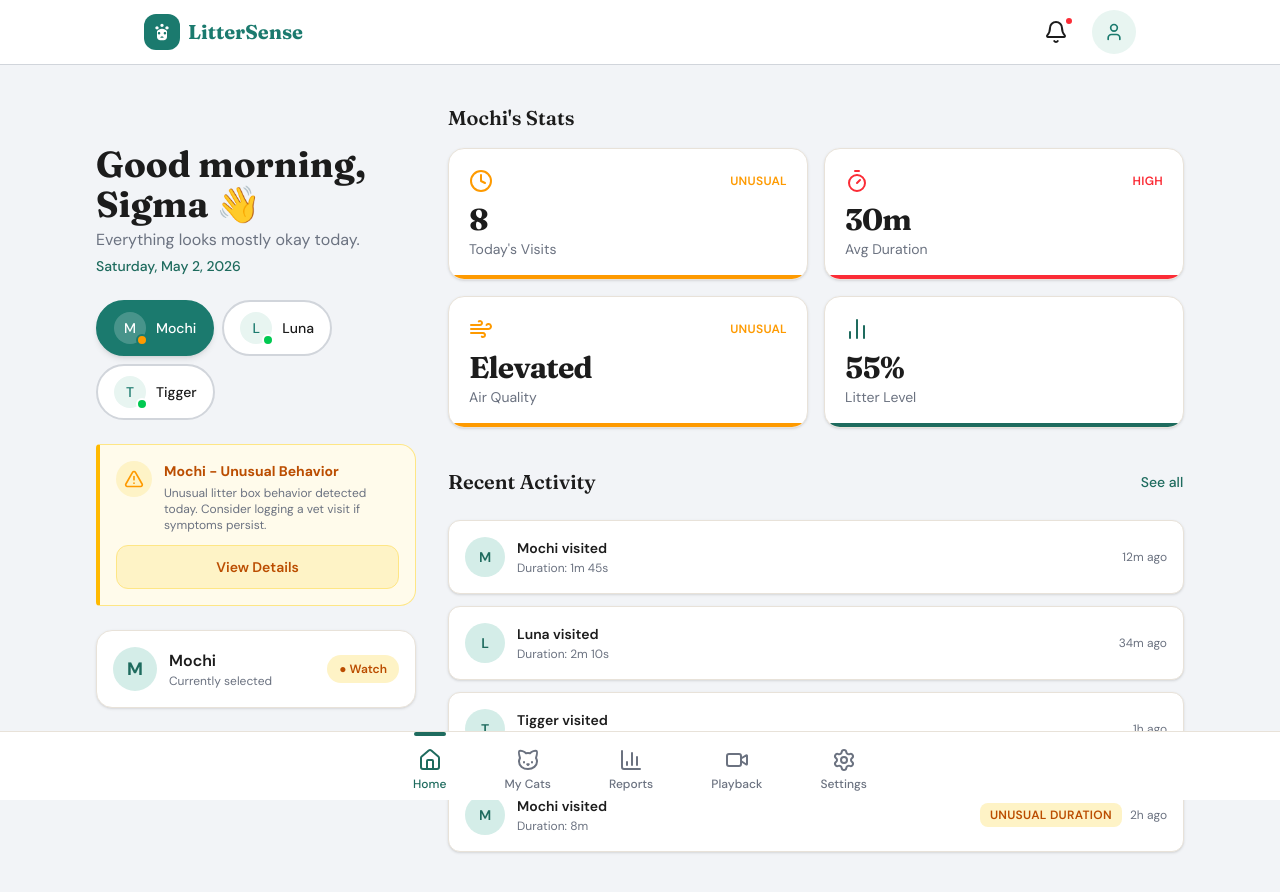
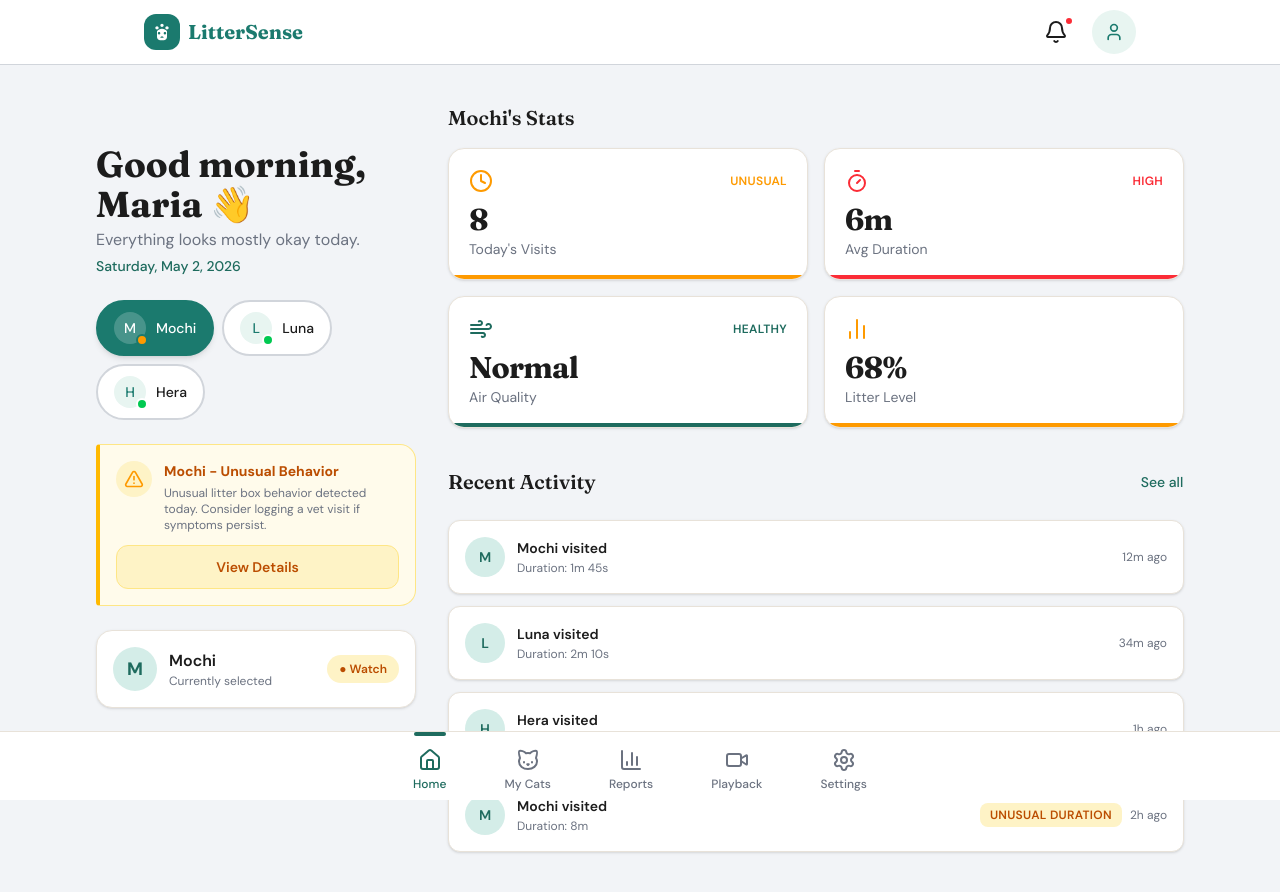
Before and after one commit to John-Orlie-Mascardo/LitterSense-CSP-WebApp, a Next.js app: page /dashboard in a window 1280 px wide. Shown: the top 892 px of the page. Built offline with nearby package versions, Linux system fonts and the light colour scheme.

Commit message:
fix: strip framer-motion animations from ActivityItem and StatCard components

```diff
--- a/app/dashboard/page.tsx
+++ b/app/dashboard/page.tsx
@@ -13,7 +13,6 @@
 "use client";
 
 import { useState, useMemo } from "react";
-import { motion, AnimatePresence } from "framer-motion";
 import { Clock, Timer, Wind, BarChart2, AlertTriangle } from "lucide-react";
 import { TopBar } from "@/components/layout/TopBar";
 import { BottomNav } from "@/components/layout/BottomNav";
@@ -47,10 +46,14 @@ const formatDate = () => {
 
 const getAirQualityStatus = (quality: string) => {
   switch (quality) {
-    case "Normal": return "healthy";
-    case "Elevated": return "watch";
-    case "Poor": return "alert";
-    default: return "normal" as const;
+    case "Normal":
+      return "healthy";
+    case "Elevated":
+      return "watch";
+    case "Poor":
+      return "alert";
+    default:
+      return "normal" as const;
   }
 };
 
@@ -95,8 +98,14 @@ export default function DashboardPage() {
   const selectedCat = useMemo(() => getCatById(selectedCatId), [selectedCatId]);
   const stats = useMemo(() => mockStats[selectedCatId], [selectedCatId]);
 
-  const hasAnomaly = useMemo(() => mockCats.some((cat) => cat.status !== "healthy"), []);
-  const alertCat = useMemo(() => mockCats.find((cat) => cat.status !== "healthy"), []);
+  const hasAnomaly = useMemo(
+    () => mockCats.some((cat) => cat.status !== "healthy"),
+    [],
+  );
+  const alertCat = useMemo(
+    () => mockCats.find((cat) => cat.status !== "healthy"),
+    [],
+  );
 
   const greeting = getGreeting();
   const todayDate = formatDate();
@@ -106,35 +115,73 @@ export default function DashboardPage() {
       <TopBar />
 
       <main className="pt-20 px-4 sm:px-6 lg:px-8 max-w-6xl mx-auto">
-        {/* Desktop two-column layout */}
+        {isEmpty ? (
+          /* ── EMPTY STATE ── */
+          <section className="flex flex-col items-center justify-center text-center py-20">
+            <div className="w-48 h-48 bg-[#E8F5F1] rounded-3xl flex items-center justify-center mb-8">
+              <svg
+                viewBox="0 0 24 24"
+                className="w-20 h-20 text-[#1B7A6E]/40"
+                fill="currentColor"
+              >
+                <path d="M12 2C10.9 2 10 2.9 10 4C10 5.1 10.9 6 12 6C13.1 6 14 5.1 14 4C14 2.9 13.1 2 12 2ZM6 5C4.9 5 4 5.9 4 7C4 8.1 4.9 9 6 9C7.1 9 8 8.1 8 7C8 5.9 7.1 5 6 5ZM18 5C16.9 5 16 5.9 16 7C16 8.1 16.9 9 18 9C19.1 9 20 8.1 20 7C20 5.9 19.1 5 18 5ZM12 8C9.5 8 7.2 9.2 6 11.2V18C6 20.2 7.8 22 10 22H14C16.2 22 18 20.2 18 18V11.2C16.8 9.2 14.5 8 12 8ZM8.5 12C9.3 12 10 12.7 10 13.5C10 14.3 9.3 15 8.5 15C7.7 15 7 14.3 7 13.5C7 12.7 7.7 12 8.5 12ZM15.5 12C16.3 12 17 12.7 17 13.5C17 14.3 16.3 15 15.5 15C14.7 15 14 14.3 14 13.5C14 12.7 14.7 12 15.5 12ZM12 17C13.1 17 14 17.9 14 19H10C10 17.9 10.9 17 12 17Z" />
+              </svg>
+            </div>
+            <h1 className="font-display text-2xl font-bold text-litter-text mb-2">
+              Hello, welcome!
+            </h1>
+            <p className="text-litter-muted text-sm mb-2">
+              Ready to start tracking your cat&apos;s health?
+            </p>
+            <h2 className="font-bold text-xl text-litter-text mb-3 mt-8">
+              No cats registered yet
+            </h2>
+            <p className="text-litter-muted text-sm leading-relaxed max-w-xs mb-8">
+              Keep track of your furry friend&apos;s health, bathroom habits,
+              and weight trends by adding them to your dashboard.
+            </p>
+            <button
+              onClick={() => (window.location.href = "/dashboard/cats")}
+              className="w-full max-w-xs py-4 bg-litter-primary text-white font-semibold rounded-xl shadow-lg hover:shadow-xl transition-all flex items-center justify-center gap-2"
+            >
+              <svg
+                className="w-5 h-5"
+                fill="none"
+                viewBox="0 0 24 24"
+                stroke="currentColor"
+                strokeWidth={2}
+              >
+                <path
+                  strokeLinecap="round"
+                  strokeLinejoin="round"
+                  d="M12 4v16m8-8H4"
+                />
+              </svg>
+              Add your first cat
+            </button>
+          </section>
+        ) : (
+          /* ── NORMAL / ANOMALY STATE ── */
           <div className="lg:grid lg:grid-cols-[320px_1fr] lg:gap-8 lg:items-start">
-
             {/* ── LEFT COLUMN: Greeting + Cat Selector + Alert ── */}
             <div className="lg:sticky lg:top-24 lg:pt-6">
-
               {/* Greeting Section */}
-            <motion.section
-              initial={{ opacity: 0, y: 20 }}
-              animate={{ opacity: 1, y: 0 }}
-              transition={{ duration: 0.5 }}
-              className="mb-6 pt-6"
-            >
+              <section className="mb-6 pt-6">
                 <h1 className="font-display text-2xl sm:text-3xl lg:text-4xl font-bold text-litter-text mb-1">
-                {greeting}, Sigma <span className="inline-block">👋</span>
+                  {greeting}, Maria <span className="inline-block">👋</span>
                 </h1>
                 <p className="text-litter-muted text-sm sm:text-base">
-                {hasAnomaly ? "Everything looks mostly okay today." : "Here\u2019s how your cats are doing today."}
+                  {hasAnomaly
+                    ? "Everything looks mostly okay today."
+                    : "Here\u2019s how your cats are doing today."}
                 </p>
-              <p className="text-litter-primary text-xs sm:text-sm font-medium mt-1">{todayDate}</p>
-            </motion.section>
+                <p className="text-litter-primary text-xs sm:text-sm font-medium mt-1">
+                  {todayDate}
+                </p>
+              </section>
 
               {/* Cat Selector */}
-            <motion.section
-              initial={{ opacity: 0, y: 20 }}
-              animate={{ opacity: 1, y: 0 }}
-              transition={{ duration: 0.5, delay: 0.1 }}
-              className="mb-6"
-            >
+              <section className="mb-6">
                 <div className="flex flex-wrap gap-2">
                   {mockCats.map((cat) => (
                     <CatChip
@@ -145,19 +192,12 @@ export default function DashboardPage() {
                     />
                   ))}
                 </div>
-            </motion.section>
+              </section>
 
               {/* Health Alert Banner */}
-            <AnimatePresence>
               {showAlertBanner && hasAnomaly && alertCat && (
-                <motion.div
-                  initial={{ opacity: 0, height: 0 }}
-                  animate={{ opacity: 1, height: "auto" }}
-                  exit={{ opacity: 0, height: 0 }}
-                  transition={{ duration: 0.3 }}
-                  className="overflow-hidden"
-                >
-                  <div className="bg-amber-50 border border-amber-200 border-l-4 border-l-amber-400 rounded-r-2xl rounded-l-sm p-4 mb-6">
+                <div className="overflow-hidden mb-6">
+                  <div className="bg-amber-50 border border-amber-200 border-l-4 border-l-amber-400 rounded-r-2xl rounded-l-sm p-4">
                     <div className="flex items-start gap-3 mb-3">
                       <div className="p-2 bg-amber-100 rounded-full shrink-0">
                         <AlertTriangle className="w-5 h-5 text-amber-500" />
@@ -167,7 +207,8 @@ export default function DashboardPage() {
                           {alertCat.name} - Unusual Behavior
                         </p>
                         <p className="text-litter-muted text-xs mt-1">
-                          Unusual litter box behavior detected today. Consider logging a vet visit if symptoms persist.
+                          Unusual litter box behavior detected today. Consider
+                          logging a vet visit if symptoms persist.
                         </p>
                       </div>
                     </div>
@@ -178,24 +219,22 @@ export default function DashboardPage() {
                       View Details
                     </button>
                   </div>
-                </motion.div>
+                </div>
               )}
-            </AnimatePresence>
 
               {/* Selected cat status summary — desktop only */}
-            <motion.div
-              initial={{ opacity: 0, y: 20 }}
-              animate={{ opacity: 1, y: 0 }}
-              transition={{ duration: 0.5, delay: 0.2 }}
-              className="hidden lg:flex items-center justify-between p-4 bg-white rounded-2xl border border-litter-border shadow-sm mb-6"
-            >
+              <div className="hidden lg:flex items-center justify-between p-4 bg-white rounded-2xl border border-litter-border shadow-sm mb-6">
                 <div className="flex items-center gap-3">
                   <div className="w-11 h-11 rounded-full bg-litter-primary-light flex items-center justify-center text-litter-primary font-bold text-lg">
                     {selectedCat?.name.charAt(0).toUpperCase()}
                   </div>
                   <div>
-                  <p className="font-semibold text-litter-text">{selectedCat?.name}</p>
-                  <p className="text-xs text-litter-muted">Currently selected</p>
+                    <p className="font-semibold text-litter-text">
+                      {selectedCat?.name}
+                    </p>
+                    <p className="text-xs text-litter-muted">
+                      Currently selected
+                    </p>
                   </div>
                 </div>
                 <span
@@ -207,21 +246,19 @@ export default function DashboardPage() {
                         : "bg-red-100 text-red-700"
                   }`}
                 >
-                {selectedCat?.status === "healthy" ? "● Healthy" : selectedCat?.status === "watch" ? "● Watch" : "● Alert"}
+                  {selectedCat?.status === "healthy"
+                    ? "● Healthy"
+                    : selectedCat?.status === "watch"
+                      ? "● Watch"
+                      : "● Alert"}
                 </span>
-            </motion.div>
+              </div>
             </div>
 
             {/* ── RIGHT COLUMN: Stats + Activity ── */}
             <div className="lg:pt-6">
-
               {/* Stats Section */}
-            <motion.section
-              initial={{ opacity: 0, y: 20 }}
-              animate={{ opacity: 1, y: 0 }}
-              transition={{ duration: 0.5, delay: 0.2 }}
-              className="mb-8"
-            >
+              <section className="mb-8">
                 <div className="flex items-center justify-between mb-4">
                   <h2 className="font-display text-lg sm:text-xl font-semibold text-litter-text">
                     {selectedCat?.name}&apos;s Stats
@@ -236,7 +273,11 @@ export default function DashboardPage() {
                           : "bg-red-100 text-red-700"
                     }`}
                   >
-                  {selectedCat?.status === "healthy" ? "Healthy" : selectedCat?.status === "watch" ? "Watch" : "Alert"}
+                    {selectedCat?.status === "healthy"
+                      ? "Healthy"
+                      : selectedCat?.status === "watch"
+                        ? "Watch"
+                        : "Alert"}
                   </span>
                 </div>
 
@@ -247,7 +288,6 @@ export default function DashboardPage() {
                     label="Today's Visits"
                     status={getVisitsStatus(stats?.visits ?? 0)}
                     statusLabel={getVisitsLabel(stats?.visits ?? 0)}
-                  delay={0}
                   />
                   <StatCard
                     icon={Timer}
@@ -255,32 +295,31 @@ export default function DashboardPage() {
                     label="Avg Duration"
                     status={getDurationStatus(stats?.avgDuration || "")}
                     statusLabel={getDurationLabel(stats?.avgDuration || "")}
-                  delay={0.1}
                   />
                   <StatCard
                     icon={Wind}
-                  value={stats?.airQuality || "--"}
+                    value={deviceStats.airQuality}
                     label="Air Quality"
-                  status={getAirQualityStatus(stats?.airQuality || "Normal")}
-                  statusLabel={stats?.airQuality === "Normal" ? "Healthy" : stats?.airQuality === "Elevated" ? "Unusual" : "Alert"}
-                  delay={0.2}
+                    status={getAirQualityStatus(deviceStats.airQuality)}
+                    statusLabel={
+                      deviceStats.airQuality === "Normal"
+                        ? "Healthy"
+                        : deviceStats.airQuality === "Elevated"
+                          ? "Unusual"
+                          : "Alert"
+                    }
                   />
                   <StatCard
                     icon={BarChart2}
-                  value={`${stats?.litterLevel ?? "--"}%`}
+                    value={`${deviceStats.litterLevel}%`}
                     label="Litter Level"
-                  status={getLitterLevelStatus(stats?.litterLevel ?? 0)}
-                  delay={0.3}
+                    status={getLitterLevelStatus(deviceStats.litterLevel)}
                   />
                 </div>
-            </motion.section>
+              </section>
 
               {/* Recent Activity Feed */}
-            <motion.section
-              initial={{ opacity: 0, y: 20 }}
-              animate={{ opacity: 1, y: 0 }}
-              transition={{ duration: 0.5, delay: 0.3 }}
-            >
+              <section>
                 <div className="flex items-center justify-between mb-4">
                   <h2 className="font-display text-lg sm:text-xl font-semibold text-litter-text">
                     Recent Activity
@@ -300,13 +339,13 @@ export default function DashboardPage() {
                       duration={activity.duration}
                       anomaly={activity.anomaly}
                       anomalyNote={activity.anomalyNote}
-                    index={index}
                     />
                   ))}
                 </div>
-            </motion.section>
+              </section>
             </div>
           </div>
+        )}
       </main>
 
       <BottomNav />
--- a/components/ui/ActivityItem.tsx
+++ b/components/ui/ActivityItem.tsx
@@ -1,6 +1,5 @@
 "use client";
 
-import { motion } from "framer-motion";
 import { getCatById } from "@/lib/mockData";
 
 interface ActivityItemProps {
@@ -10,7 +9,6 @@ interface ActivityItemProps {
   duration?: string;
   anomaly?: boolean;
   anomalyNote?: string;
-  index?: number;
 }
 
 export function ActivityItem({
@@ -20,17 +18,11 @@ export function ActivityItem({
   duration,
   anomaly = false,
   anomalyNote,
-  index = 0,
 }: ActivityItemProps) {
   const cat = getCatById(catId);
 
   return (
-    <motion.div
-      initial={{ opacity: 0, x: -20 }}
-      animate={{ opacity: 1, x: 0 }}
-      transition={{ duration: 0.3, delay: index * 0.1 }}
-      className="flex items-center gap-3 p-4 bg-white rounded-xl border border-litter-border shadow-sm"
-    >
+    <div className="flex items-center gap-3 p-4 bg-white rounded-xl border border-litter-border shadow-sm">
       {/* Cat Avatar */}
       <div className="w-10 h-10 rounded-full bg-litter-primary-light flex items-center justify-center text-litter-primary font-semibold text-sm shrink-0">
         {cat?.avatar ? (
@@ -63,6 +55,6 @@ export function ActivityItem({
         )}
         <span className="text-litter-muted text-xs">{time}</span>
       </div>
-    </motion.div>
+    </div>
   );
 }
--- a/components/ui/StatCard.tsx
+++ b/components/ui/StatCard.tsx
@@ -13,7 +13,6 @@
 
 "use client";
 
-import { motion } from "framer-motion";
 import { LucideIcon } from "lucide-react";
 
 interface StatCardProps {
@@ -22,7 +21,6 @@ interface StatCardProps {
   label: string;
   status?: "healthy" | "watch" | "alert" | "normal";
   statusLabel?: string;
-  delay?: number;
 }
 
 const iconColors = {
@@ -46,14 +44,9 @@ const statusLabelColors = {
   normal:  "text-[#1E6B5E]",
 };
 
-export function StatCard({ icon: Icon, value, label, status = "normal", statusLabel, delay = 0 }: Readonly<StatCardProps>) {
+export function StatCard({ icon: Icon, value, label, status = "normal", statusLabel }: Readonly<StatCardProps>) {
   return (
-    <motion.div
-      initial={{ opacity: 0, y: 20 }}
-      animate={{ opacity: 1, y: 0 }}
-      transition={{ duration: 0.4, delay, ease: [0.25, 0.46, 0.45, 0.94] }}
-      className="bg-white rounded-2xl p-4 sm:p-5 shadow-sm border border-litter-border relative overflow-hidden"
-    >
+    <div className="bg-white rounded-2xl p-4 sm:p-5 shadow-sm border border-litter-border relative overflow-hidden">
       {/* Top row: icon left, status label right */}
       <div className="flex items-center justify-between mb-3">
         <Icon className={`w-6 h-6 ${iconColors[status]}`} />
@@ -76,6 +69,6 @@ export function StatCard({ icon: Icon, value, label, status = "normal", statusLa
       <div
         className={`absolute bottom-0 left-0 right-0 h-1 ${statusBarColors[status]}`}
       />
-    </motion.div>
+    </div>
   );
 }
--- a/lib/mockData.ts
+++ b/lib/mockData.ts
@@ -79,7 +79,7 @@ export interface PastReport {
 export const mockCats: Cat[] = [
   { id: "1", name: "Mochi", status: "watch", avatar: null },
   { id: "2", name: "Luna", status: "healthy", avatar: null },
-  { id: "3", name: "Tigger", status: "healthy", avatar: null },
+  { id: "3", name: "Hera", status: "healthy", avatar: null },
 ];
 
 /**
@@ -88,17 +88,66 @@ export const mockCats: Cat[] = [
  * will show "undefined" values when that cat is selected.
  */
 export const mockStats: Record<string, CatStats> = {
-  "1": { visits: 8,  avgDuration: "30m",  airQuality: "Elevated", litterLevel: 55, lastVisit: "Sep 28" },
-  "2": { visits: 12, avgDuration: "45m",  airQuality: "Normal",   litterLevel: 42, lastVisit: "Oct 12" },
-  "3": { visits: 4,  avgDuration: "20m",  airQuality: "Normal",   litterLevel: 80, lastVisit: "Oct 05" },
+  "1": {
+    visits: 8,
+    avgDuration: "6m",
+    airQuality: "Elevated",
+    litterLevel: 67,
+    lastVisit: "Sep 28",
+  },
+  "2": {
+    visits: 12,
+    avgDuration: "7m",
+    airQuality: "Elevated",
+    litterLevel: 55,
+    lastVisit: "Oct 12",
+  },
+  "3": {
+    visits: 4,
+    avgDuration: "2m",
+    airQuality: "Normal",
+    litterLevel: 55,
+    lastVisit: "Oct 05",
+  },
+};
+
+/** Device-level stats — shared across all cats (one physical litter box). Not per-cat. */
+export const deviceStats = {
+  airQuality: "Normal" as "Normal" | "Elevated" | "Poor",
+  litterLevel: 68,
 };
 
 /** Recent activity feed items — displayed on the dashboard. catId must match a mockCats entry. */
 export const mockActivity: ActivityItemData[] = [
-  { catId: "1", action: "visited", time: "12m ago", duration: "1m 45s", anomaly: false },
-  { catId: "2", action: "visited", time: "34m ago", duration: "2m 10s", anomaly: false },
-  { catId: "3", action: "visited", time: "1h ago",  duration: "1m 12s", anomaly: false },
-  { catId: "1", action: "visited", time: "2h ago",  duration: "8m",     anomaly: true, anomalyNote: "Unusual duration" },
+  {
+    catId: "1",
+    action: "visited",
+    time: "12m ago",
+    duration: "1m 45s",
+    anomaly: false,
+  },
+  {
+    catId: "2",
+    action: "visited",
+    time: "34m ago",
+    duration: "2m 10s",
+    anomaly: false,
+  },
+  {
+    catId: "3",
+    action: "visited",
+    time: "1h ago",
+    duration: "1m 12s",
+    anomaly: false,
+  },
+  {
+    catId: "1",
+    action: "visited",
+    time: "2h ago",
+    duration: "8m",
+    anomaly: true,
+    anomalyNote: "Unusual duration",
+  },
 ];
 
 /** Extended cat profile data — used on the Cat Profile Detail Page (03.01.11). */
```
Also changed, not shown: app/dashboard/cats/[catId]/CatDetailClient.tsx (+16 -51 lines), app/dashboard/cats/page.tsx (+4 -14 lines). Lines whose indentation alone changed are shown as unchanged.
